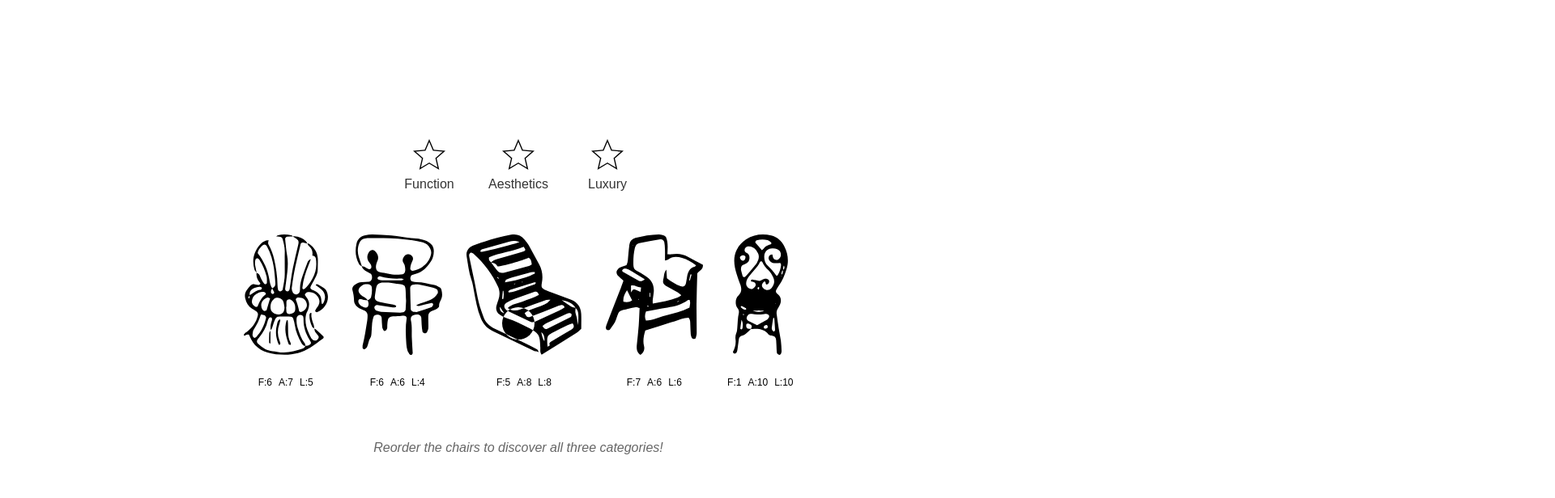
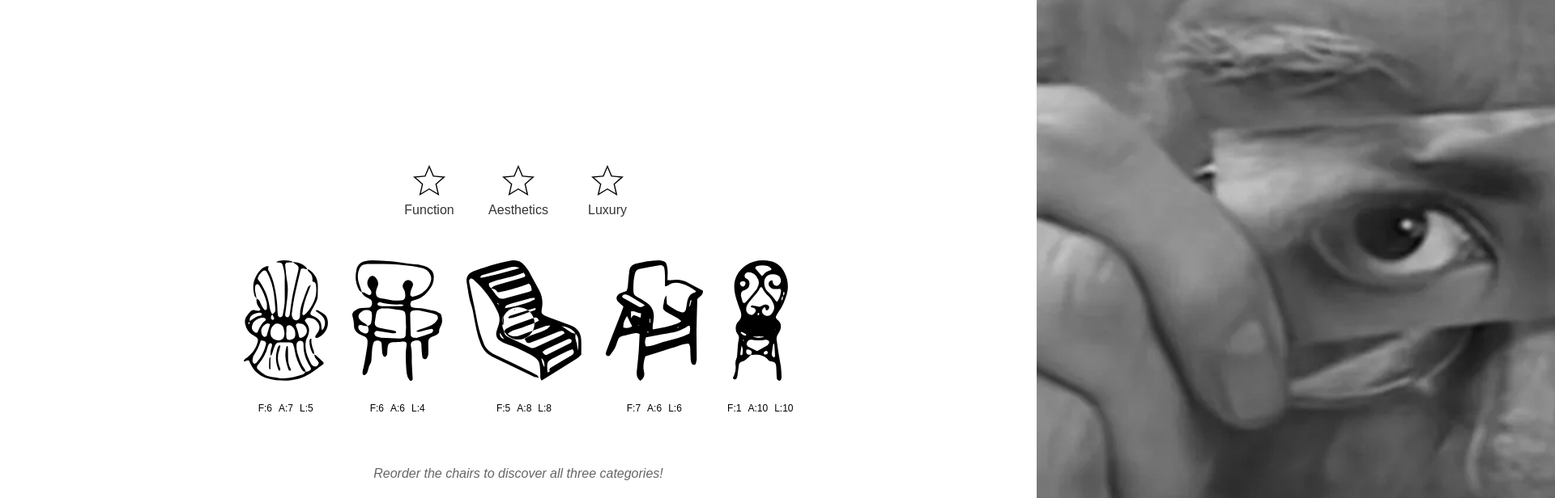
Before and after one commit to NETERNOT/CM_Design_as_Art, a React (Vite) app: page /sorting in a window 1280 px wide. Shown: the top 616 px of the page at 81% size, 1920 px wide, since content can reach past the window. Built offline with nearby package versions, Linux system fonts and the light colour scheme.

Commit message:
Sorting text animation works

```diff
--- a/src/pages/Sorting/Sorting.css
+++ b/src/pages/Sorting/Sorting.css
@@ -1,8 +1,8 @@
-:root {
+/* :root {
   overflow: hidden;
 }
-
-.container {
+ */
+.sortingContainer {
     position: relative;
     display: flex;
     box-sizing: border-box;
@@ -13,25 +13,63 @@
     width: 100dvw;
     padding: 20px;
     gap: 20px;
+    top: 0;
+
 
     &.disabled{
       width: 50dvw;
+      height: 50dvh;
 
       &>.chairs-container, .hint-text{
         opacity: 0;
       }
       &>.stars-container{
-        bottom:15%;
+        top: 20%;
       }
-      /*&>#Author{
-        left: 100%;
-      }*/
+
       &>#hiddenContent{
-        opacity:1;
-        z-index: 10;
+        opacity: 1;
       }
+
     }
   }
+
+  #hiddenContent{
+    display: flex;
+    flex-direction: column;
+    box-sizing: border-box;
+    opacity: 0;
+    height: auto;
+    position: absolute;
+    left: 0;
+    top: 50%;
+    align-self: flex-start;
+    padding: 2rem;
+    width: 50dvw;
+    z-index: -1;
+    color: black;
+    &>p{
+      font-size: 1.67rem;
+      padding-bottom: 1rem;
+    }
+  }
+
+  .Author{
+    height: 100dvh;
+    width: 100%;
+    position: absolute;
+    left: 100%;
+    top: 0;
+    object-fit: cover;
+    align-self: flex-start;
+    opacity: 1;
+  }
+
+
+
+
+
+
 
   .stars-container {
     position: relative;
@@ -142,33 +180,6 @@
 
 
 
-  .Author{
-    height: 100%;
-    position: absolute;
-    left: 100%;
-    align-self: flex-start;
-    object-fit: cover;
-  }
-
-  #hiddenContent{
-    display: flex;
-    flex-direction: column;
-    box-sizing: border-box;
-    opacity: 0;
-    height: 70%;
-    position: absolute;
-    left: 0;
-    bottom: 10%;
-    align-self: flex-start;
-    padding: 2rem;
-    width: 50dvw;
-    z-index: -1;
-    color: black;
-    &>p{
-      font-size: 1.67rem;
-    }
-  }
-
   #SortingLinks{
     width: 100%;
     display:flex;
--- a/src/pages/Sorting/Sorting.tsx
+++ b/src/pages/Sorting/Sorting.tsx
@@ -1,6 +1,6 @@
 import React, { useState, useEffect } from "react";
 import { motion, Reorder } from "framer-motion";
-import { Link, useLocation } from "react-router-dom";
+import { Link } from "react-router-dom";
 import "./Sorting.css";
 
 import StarIcon from "../../assets/star.svg";
@@ -243,6 +243,7 @@ const SortingGame: React.FC = () => {
 
   // Check if all stars are collected
   const allStarsCollected = Object.values(stars).every((val) => val);
+
   const [isPlaying, setIsPlaying] = useState(true);
 
   useEffect(() => {
@@ -255,7 +256,7 @@ const SortingGame: React.FC = () => {
 
   return (
     <div
-      className={`container secondTransition ${
+      className={`sortingContainer secondTransition ${
         allStarsCollected ? "disabled" : ""
       }`}
     >
@@ -317,7 +318,9 @@ const SortingGame: React.FC = () => {
       >
         Reorder the chairs to discover all three categories!
       </div>
+
       <img src={Bruno} className="Author"></img>
+
       <div
         id="hiddenContent"
         className={isPlaying ? "thirdTransition" : "firstTransition"}
@@ -350,17 +353,7 @@ const SortingGame: React.FC = () => {
           </Link>
         </div>
       </div>
-      {/*
-      <p id="teste">
-        {isPlaying.toString()} <br />
-        Transição cadeiras: {isPlaying
-          ? "firstTransition"
-          : "thirdTransition"}{" "}
-        <br />
-        Transição hiddenContent:{" "}
-        {isPlaying ? "thirdTransition" : "firstTransition"}
-      </p>
-      */}
+
     </div>
   );
 };
```
Also changed, not shown: 1 other file (tests, documents, lock files or other folders).
